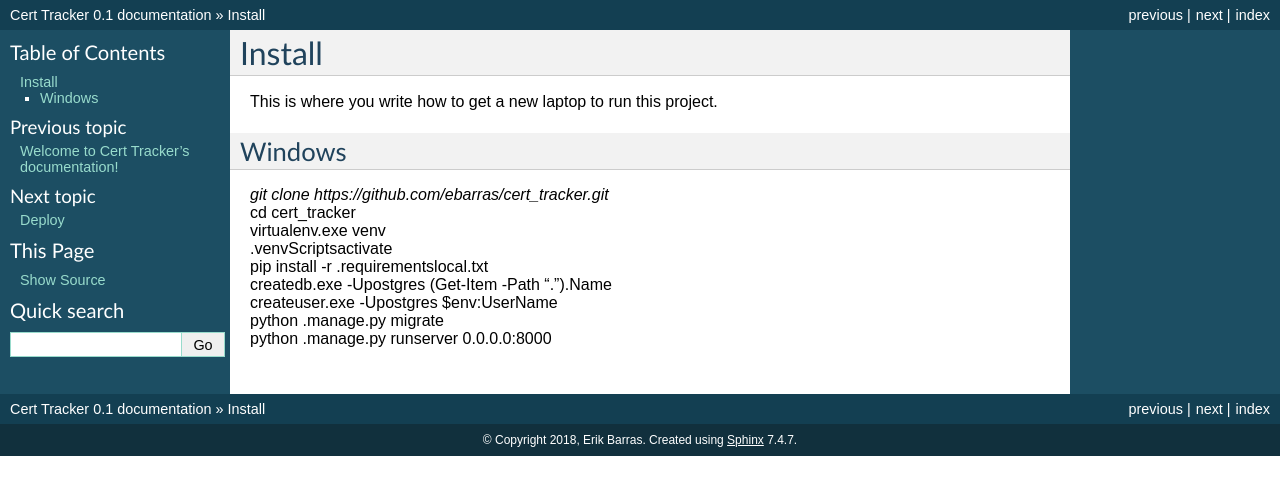
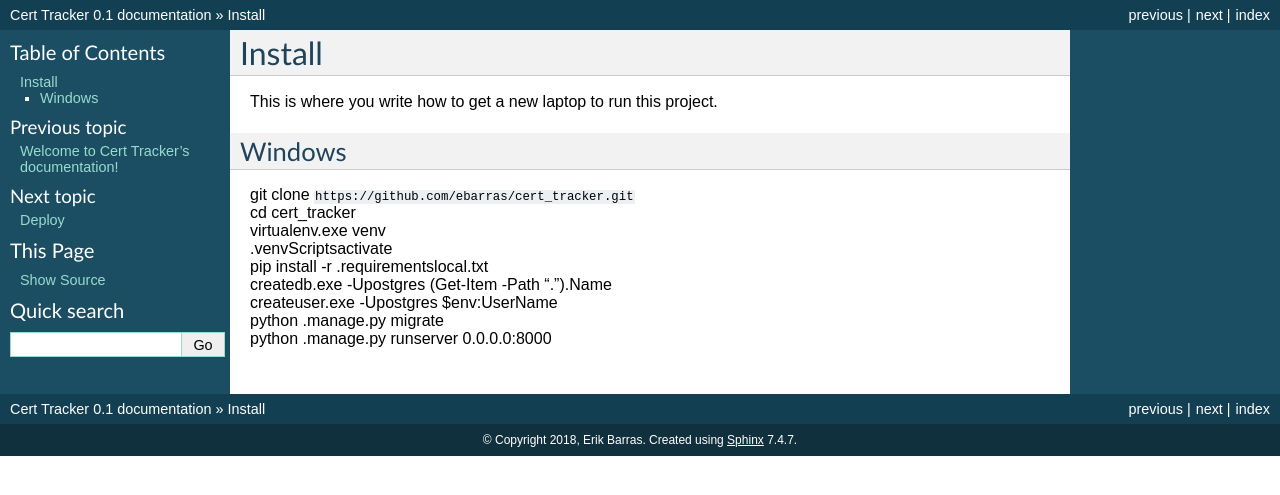
Before and after one commit to ebarras/cert_tracker, a Sphinx documentation site: the page built from docs/install.rst, in a window 1280 px wide. Shown: the top 495 px of the page. Built offline with Sphinx 7.4.7, drawn with Linux system fonts in a browser that asks for light colours; pages that are not in the unit, such as notebooks, are missing from menus.

```diff
--- a/docs/install.rst
+++ b/docs/install.rst
@@ -6,7 +6,7 @@ This is where you write how to get a new laptop to run this project.
 Windows
 """""""""""""""""
 
-| `git clone https://github.com/ebarras/cert_tracker.git`
+| git clone ``https://github.com/ebarras/cert_tracker.git``
 | cd cert_tracker
 | virtualenv.exe venv
 | .\venv\Scripts\activate
```
